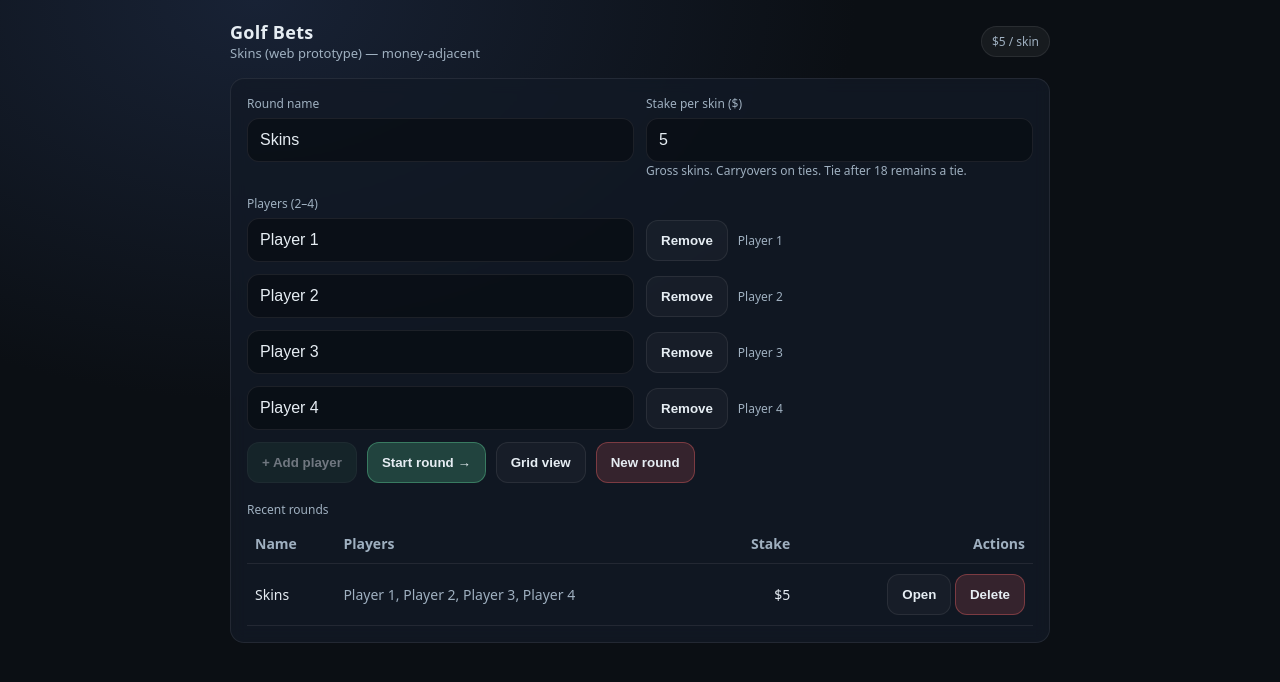
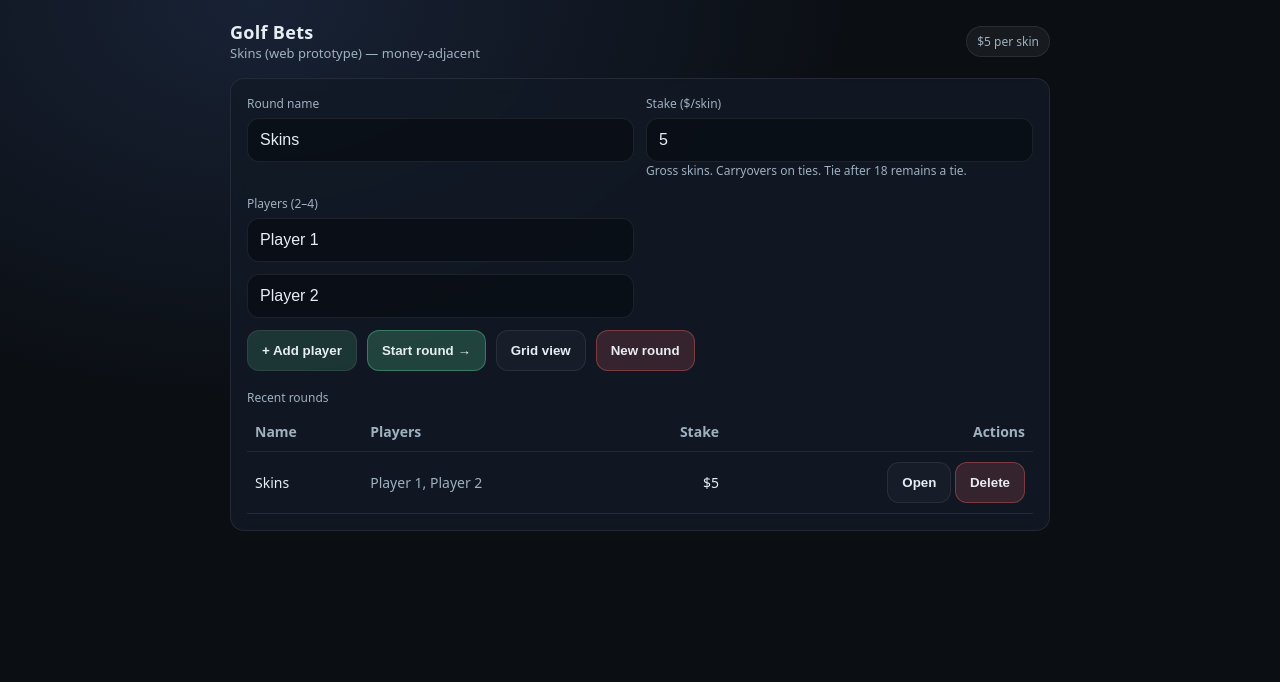
Before and after one commit to shawncheatham/golfbets, a React app in the folder app/: page / in a window 1280 px wide. Shown: the top 682 px of the page. Built offline with nearby package versions, Linux system fonts and the light colour scheme; the HTML template or start-up script is replaced by a standard one.

Commit message:
UX: default to 2 players + setup copy polish

```diff
--- a/app/src/App.tsx
+++ b/app/src/App.tsx
@@ -32,8 +32,6 @@ function createEmptyRound(): Round {
     players: [
       { id: uid('p'), name: 'Player 1' },
       { id: uid('p'), name: 'Player 2' },
-      { id: uid('p'), name: 'Player 3' },
-      { id: uid('p'), name: 'Player 4' },
     ],
     strokesByHole: {},
     createdAt: Date.now(),
@@ -229,7 +227,7 @@ export default function App() {
           <h1>Golf Bets</h1>
           <span>Skins (web prototype) — money-adjacent</span>
         </div>
-        <div className="pill">{stakeLabel(round.stakeCents)} / skin</div>
+        <div className="pill">{stakeLabel(round.stakeCents)} per skin</div>
       </div>
 
       {screen === 'setup' && (
@@ -245,7 +243,7 @@ export default function App() {
               />
             </div>
             <div>
-              <div className="label">Stake per skin ($)</div>
+              <div className="label">Stake ($/skin)</div>
               <input
                 className="input"
                 value={dollarsStringFromCents(round.stakeCents)}
@@ -271,11 +269,12 @@ export default function App() {
                     placeholder={`Player ${idx + 1}`}
                   />
                 </div>
-                <div style={{ display: 'flex', gap: 10, alignItems: 'center' }}>
-                  <button className="btn ghost" onClick={() => removePlayer(p.id)} disabled={round.players.length <= 2}>
-                    Remove
-                  </button>
-                  <div className="small">Player {idx + 1}</div>
+                <div style={{ display: 'flex', gap: 10, alignItems: 'center', justifyContent: 'flex-end' }}>
+                  {round.players.length > 2 && (
+                    <button className="btn ghost" onClick={() => removePlayer(p.id)}>
+                      Remove
+                    </button>
+                  )}
                 </div>
               </div>
             ))}
```
